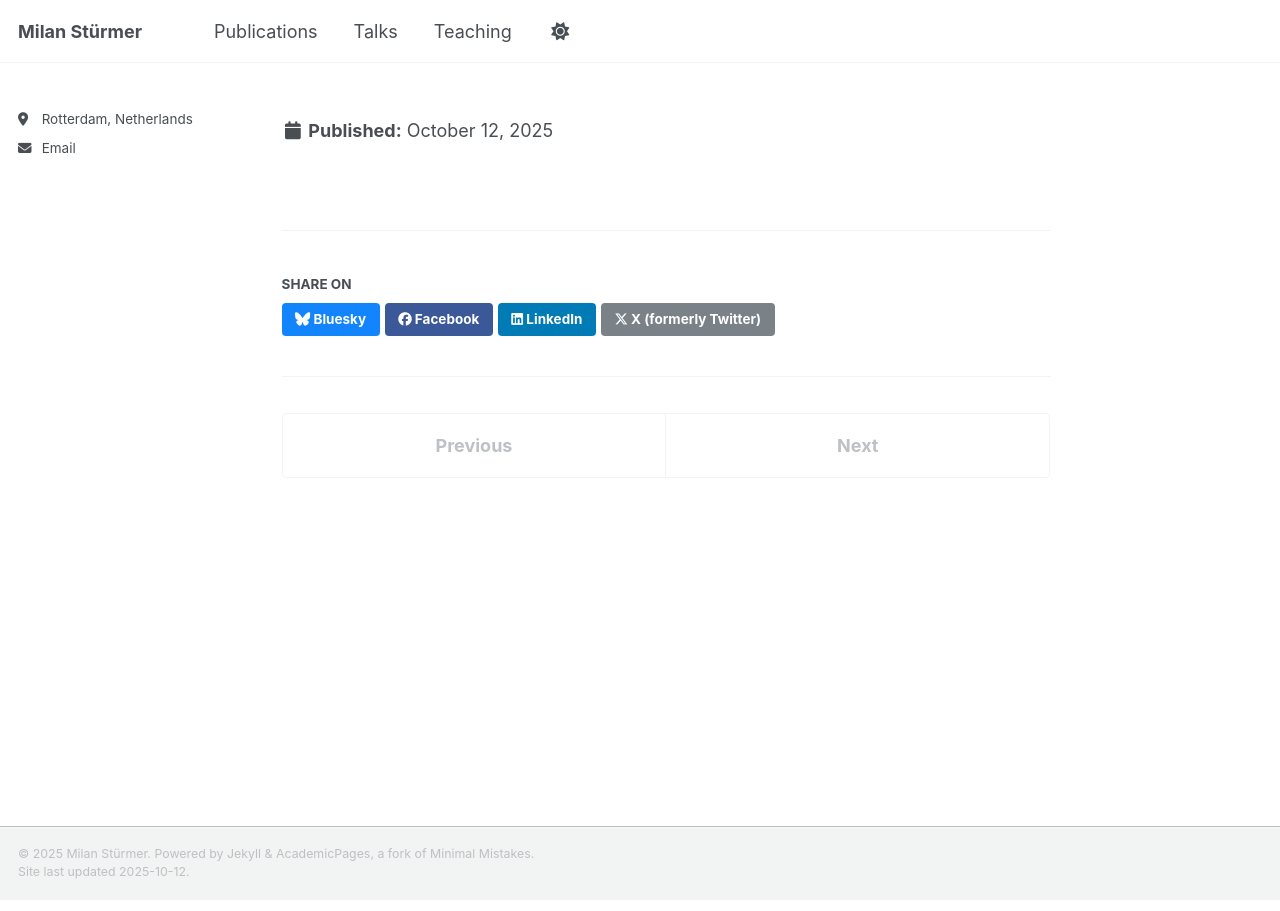
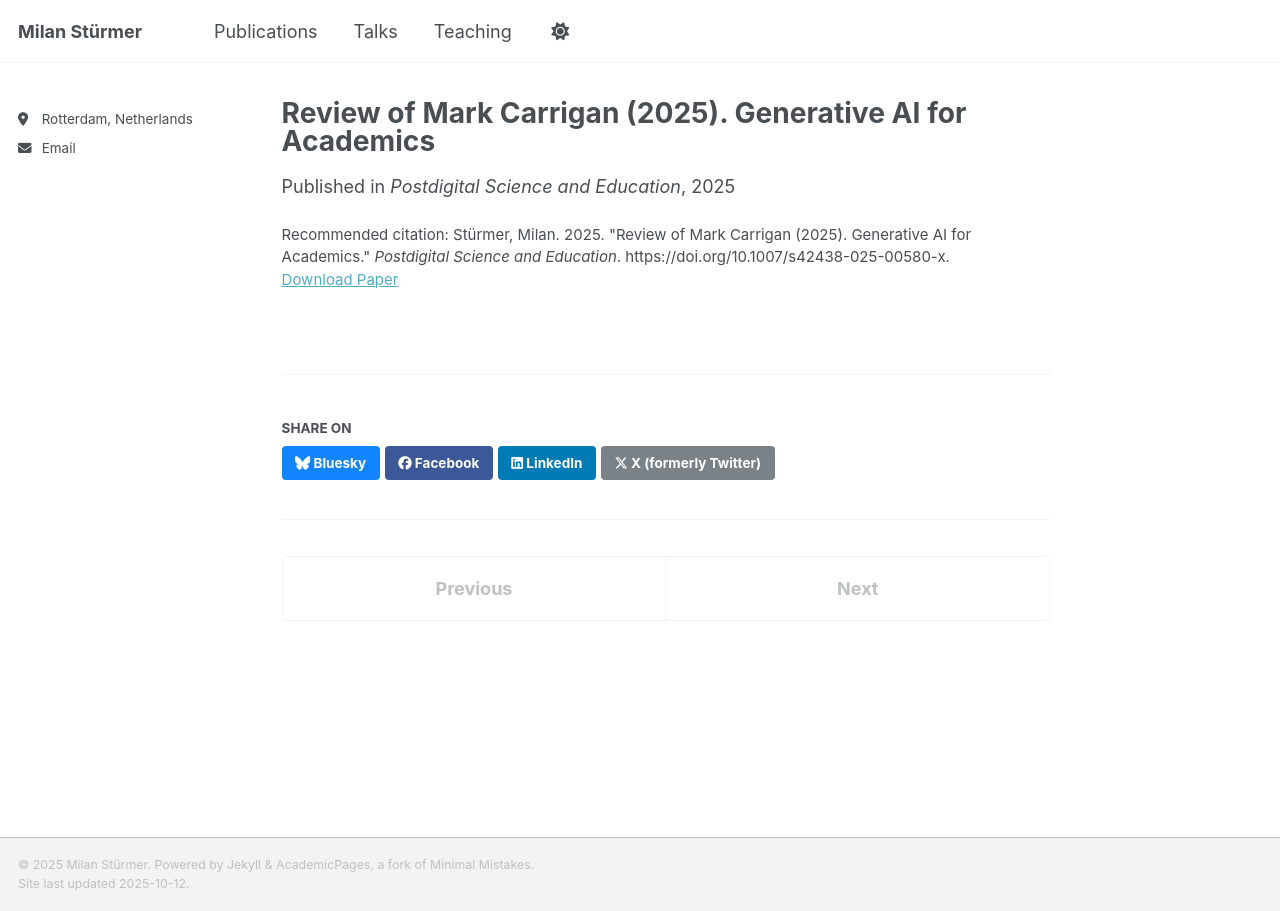
Before and after one commit to milanstuermer/milanstuermer.github.io, a Jekyll site: the page built from _publications/2025-review-genAI.md, in a window 1280 px wide. Built offline with Jekyll 4.4.1, drawn with Linux system fonts in a browser that asks for light colours; a script that is not in the unit is left out.

Commit message:
Update 2025-review-genAI.md

```diff
--- a/_publications/2025-review-genAI.md
+++ b/_publications/2025-review-genAI.md
@@ -7,6 +7,5 @@ excerpt: "The challenge Carrigan's book leaves for all of us is to create broade
 date: 2025-01-01
 venue: "Postdigital Science and Education"
 paperurl: "https://link.springer.com/article/10.1007/s42438-025-00580-x"
-citation: "Stürmer, Milan. 2025. &quot;Review of Mark Carrigan (2025). Generative AI for Academics.&quot <i>Postdigital Science and Education<\i>. https://doi.org/10.1007/s42438-025-00580-x.
-"
+citation: "Stürmer, Milan. 2025. &quot;Review of Mark Carrigan (2025). Generative AI for Academics.&quot <i>Postdigital Science and Education</i>. https://doi.org/10.1007/s42438-025-00580-x."
 ---
```
